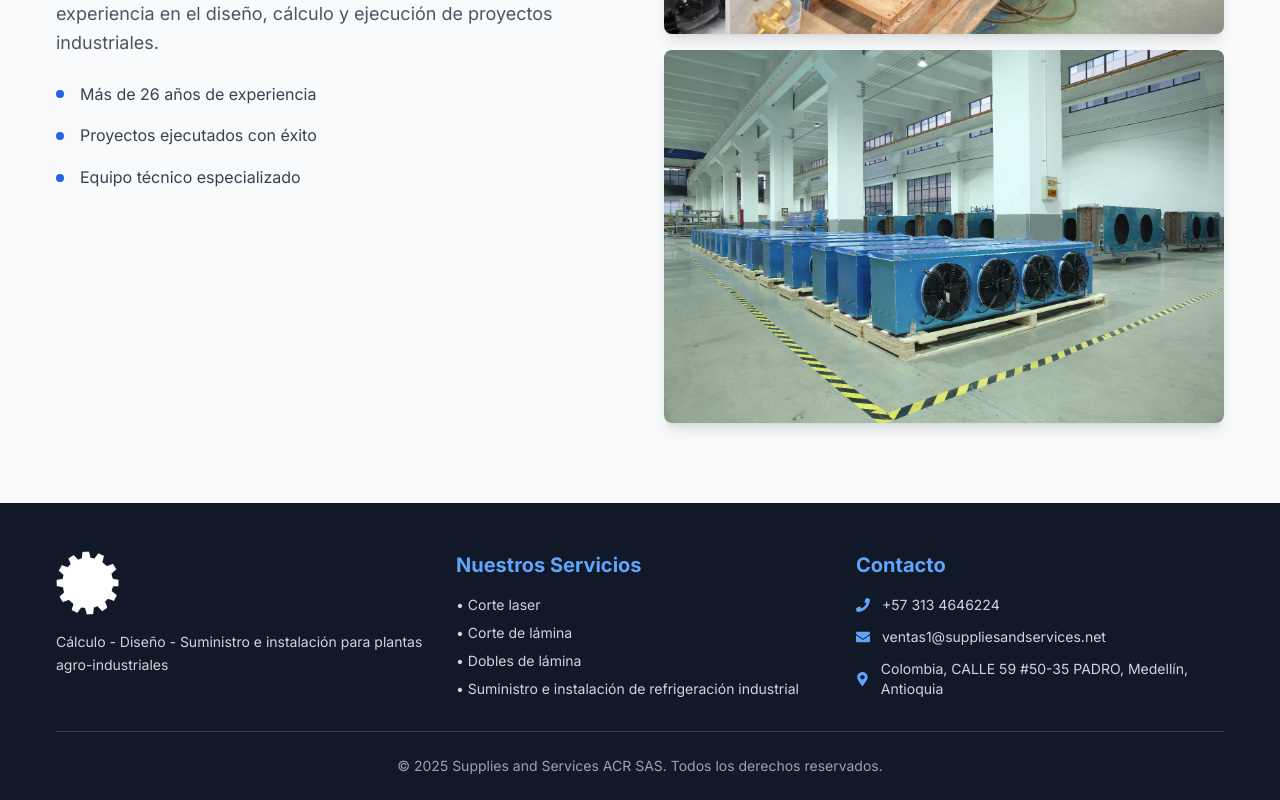
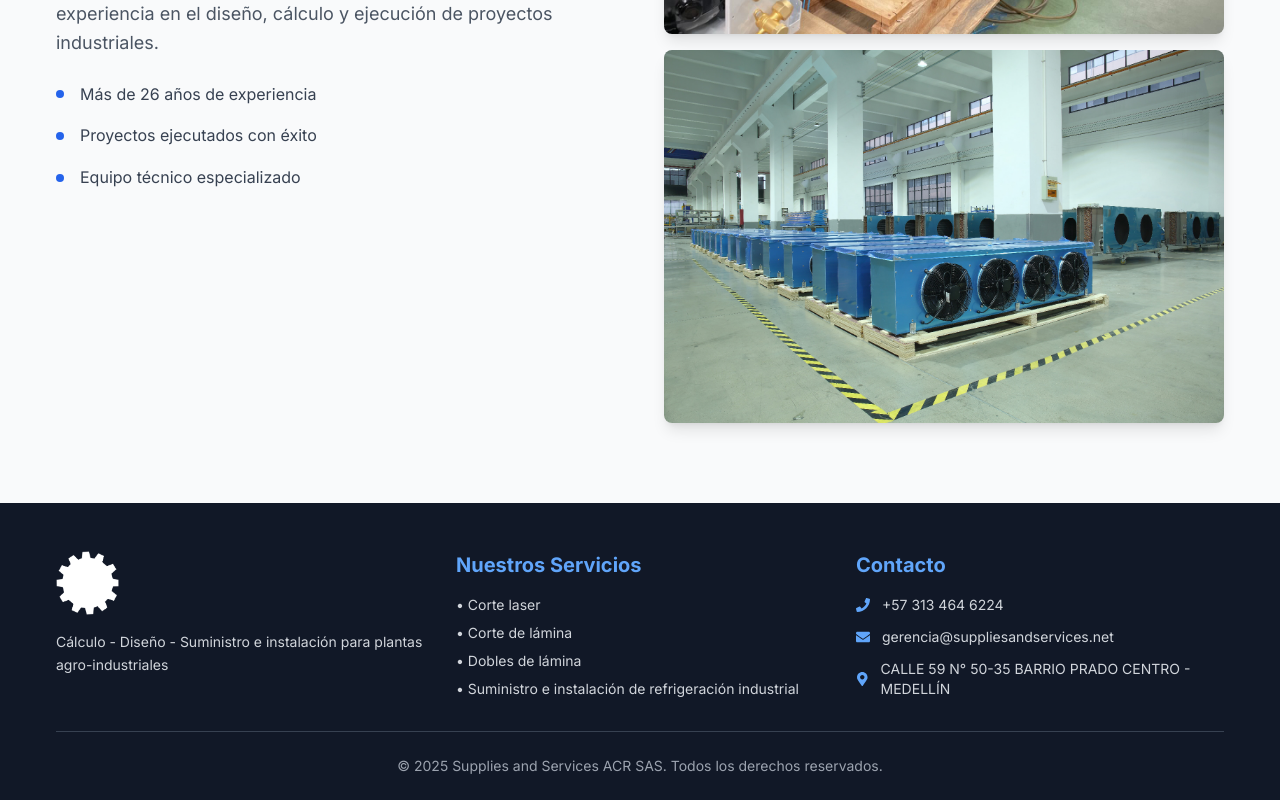
Before and after one commit to jdseguraz/supplies_and_services_website, a React (Vite) app: page / in a window 1280 px wide. Shown: the part 1711-2511 px from the top of the page. Built offline with nearby package versions, Linux system fonts and the light colour scheme.

Commit message:
feat(contact): updating contact data

```diff
--- a/src/components/layout/Footer.jsx
+++ b/src/components/layout/Footer.jsx
@@ -30,15 +30,15 @@ const Footer = () => {
             <div className="space-y-3 text-gray-300 text-sm">
               <div className="flex items-center">
                 <FaPhone className="mr-3 text-blue-400" />
-                <span>+57 313 4646224</span>
+                <span>+57 313 464 6224</span>
               </div>
               <div className="flex items-center">
                 <FaEnvelope className="mr-3 text-blue-400" />
-                <span>ventas1@suppliesandservices.net</span>
+                <span>gerencia@suppliesandservices.net</span>
               </div>
               <div className="flex items-center">
                 <FaMapMarkerAlt className="mr-3 text-blue-400" />
-                <span>Colombia, CALLE 59 #50-35 PADRO, Medellín, Antioquia</span>
+                <span>CALLE 59 N° 50-35 BARRIO PRADO CENTRO - MEDELLÍN</span>
               </div>
             </div>
           </div>
--- a/src/pages/Contact/index.jsx
+++ b/src/pages/Contact/index.jsx
@@ -75,7 +75,7 @@ const Contact = () => {
                   <input
                     type="tel"
                     className="w-full px-4 py-3 border border-gray-300 rounded-lg focus:ring-2 focus:ring-blue-500 focus:border-transparent transition-colors"
-                    placeholder="+57 123 456 7890"
+                    placeholder="313 464 6224"
                   />
                 </div>
               </div>
@@ -133,7 +133,7 @@ const Contact = () => {
                   </div>
                   <div>
                     <p className="font-medium text-gray-800">Teléfono</p>
-                    <p className="text-gray-600">+57 313 4646224</p>
+                    <p className="text-gray-600">+57 313 464 6224</p>
                   </div>
                 </div>
 
@@ -143,7 +143,7 @@ const Contact = () => {
                   </div>
                   <div>
                     <p className="font-medium text-gray-800">Email</p>
-                    <p className="text-gray-600">ventas1@suppliesandservices.net</p>
+                    <p className="text-gray-600">gerencia@suppliesandservices.net</p>
                   </div>
                 </div>
 
@@ -153,7 +153,7 @@ const Contact = () => {
                   </div>
                   <div>
                     <p className="font-medium text-gray-800">Ubicación</p>
-                    <p className="text-gray-600">Colombia, CALLE 59 #50-35 PADRO, Medellín, Antioquia</p>
+                    <p className="text-gray-600">CALLE 59 N° 50-35 BARRIO PRADO CENTRO - MEDELLÍN</p>
                   </div>
                 </div>
 
@@ -163,7 +163,11 @@ const Contact = () => {
                   </div>
                   <div>
                     <p className="font-medium text-gray-800">Horario de Atención</p>
-                    <p className="text-gray-600">Lun - Vie: 8:00 AM - 6:00 PM</p>
+                    <div className="text-gray-600 text-sm">
+                      <p>Lun - Vie: 8:00 AM - 5:00 PM</p>
+                      <p>Sábado: 8:00 AM - 12:00 PM</p>
+                      <p>Domingo: Cerrado</p>
+                    </div>
                   </div>
                 </div>
               </div>
```
